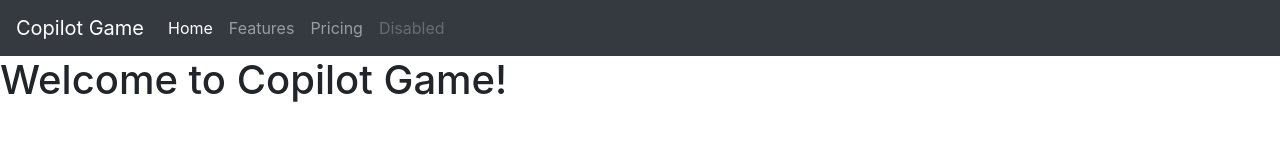
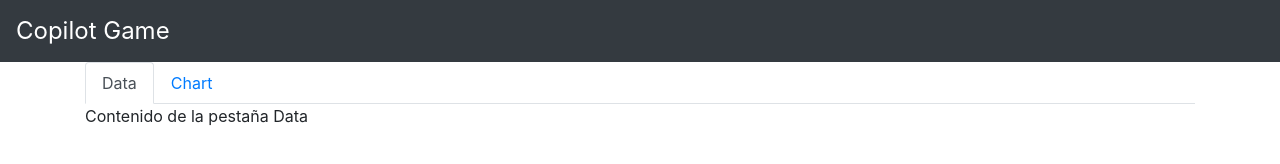
Before and after one commit to abertierir/copilot_practice, a plain HTML site: page index.html in a window 1280 px wide. Drawn offline with nearby package versions, Linux system fonts and the light colour scheme.

Commit message:
Adding tabs

```diff
--- a/index.html
+++ b/index.html
@@ -9,28 +9,28 @@
 </head>
 <body>
   <nav class="navbar navbar-expand-lg navbar-dark bg-dark">
-    <a class="navbar-brand" href="#">Copilot Game</a>
-    <button class="navbar-toggler" type="button" data-toggle="collapse" data-target="#navbarNav" aria-controls="navbarNav" aria-expanded="false" aria-label="Toggle navigation">
-      <span class="navbar-toggler-icon"></span>
-    </button>
-    <div class="collapse navbar-collapse" id="navbarNav">
-      <ul class="navbar-nav">
-        <li class="nav-item active">
-          <a class="nav-link" href="#">Home <span class="sr-only">(current)</span></a>
-        </li>
-        <li class="nav-item">
-          <a class="nav-link" href="#">Features</a>
-        </li>
-        <li class="nav-item">
-          <a class="nav-link" href="#">Pricing</a>
-        </li>
-        <li class="nav-item">
-          <a class="nav-link disabled" href="#" tabindex="-1" aria-disabled="true">Disabled</a>
-        </li>
-      </ul>
+    <a class="navbar-brand" href="#" style="font-size: 24px;">Copilot Game</a>
+  </nav>
+  <div class="container">
+    <ul class="nav nav-tabs" id="myTab" role="tablist">
+      <li class="nav-item">
+        <a class="nav-link active" id="data-tab" data-toggle="tab" href="#data" role="tab" aria-controls="data" aria-selected="true">Data</a>
+      </li>
+      <li class="nav-item">
+        <a class="nav-link" id="chart-tab" data-toggle="tab" href="#chart" role="tab" aria-controls="chart" aria-selected="false">Chart</a>
+      </li>
+    </ul>
+    <div class="tab-content" id="myTabContent">
+      <div class="tab-pane fade show active" id="data" role="tabpanel" aria-labelledby="data-tab">
+        <!-- Contenido del marcador de posición para la pestaña de datos -->
+        <p>Contenido de la pestaña Data</p>
+      </div>
+      <div class="tab-pane fade" id="chart" role="tabpanel" aria-labelledby="chart-tab">
+        <!-- Contenido del marcador de posición para la pestaña de gráfico -->
+        <p>Contenido de la pestaña Chart</p>
+      </div>
     </div>
-  </nav>
-    <h1>Welcome to Copilot Game!</h1>
+  </div>
 
     <script src="js/script.js"></script>
     <script src="https://code.jquery.com/jquery-3.3.1.slim.min.js" integrity="sha384-q8i/X+965DzO0rT7abK41JStQIAqVgRVzpbzo5smXKp4YfRvH+8abtTE1Pi6jizo" crossorigin="anonymous"></script>
```
